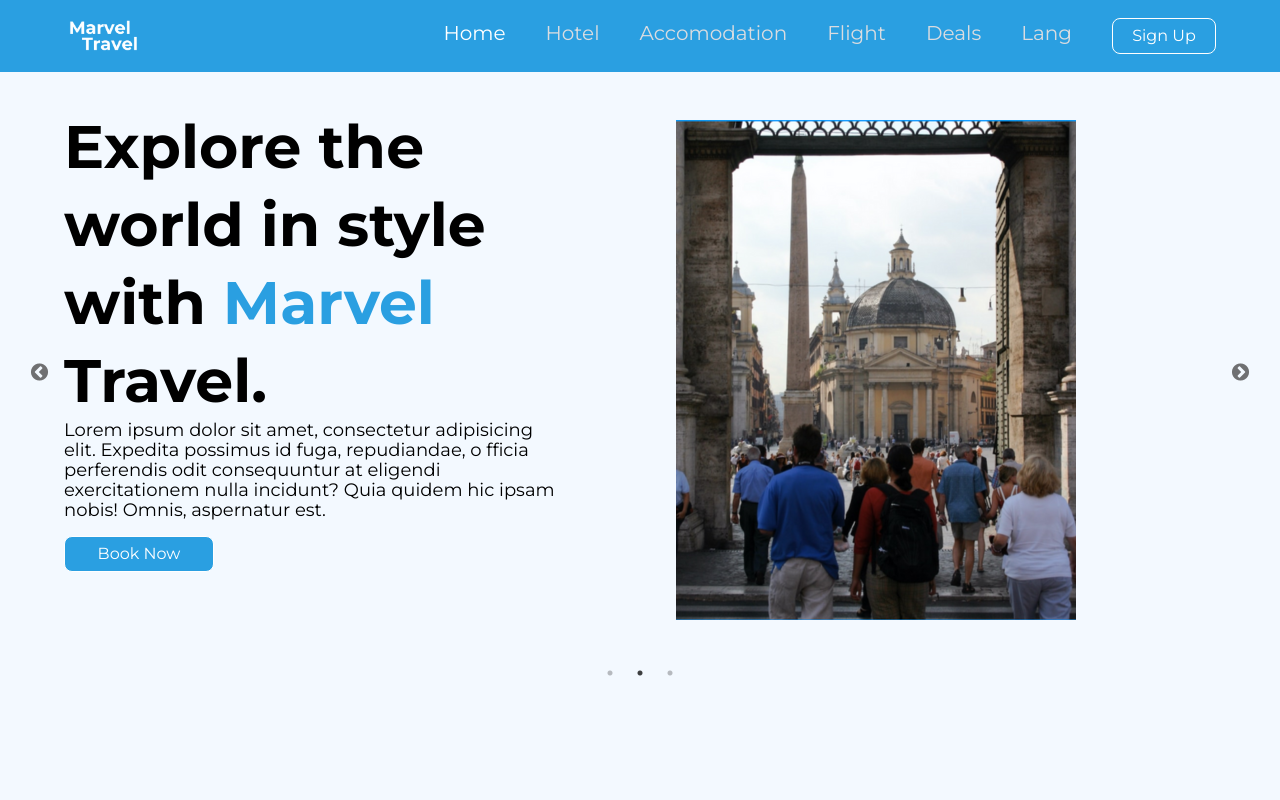
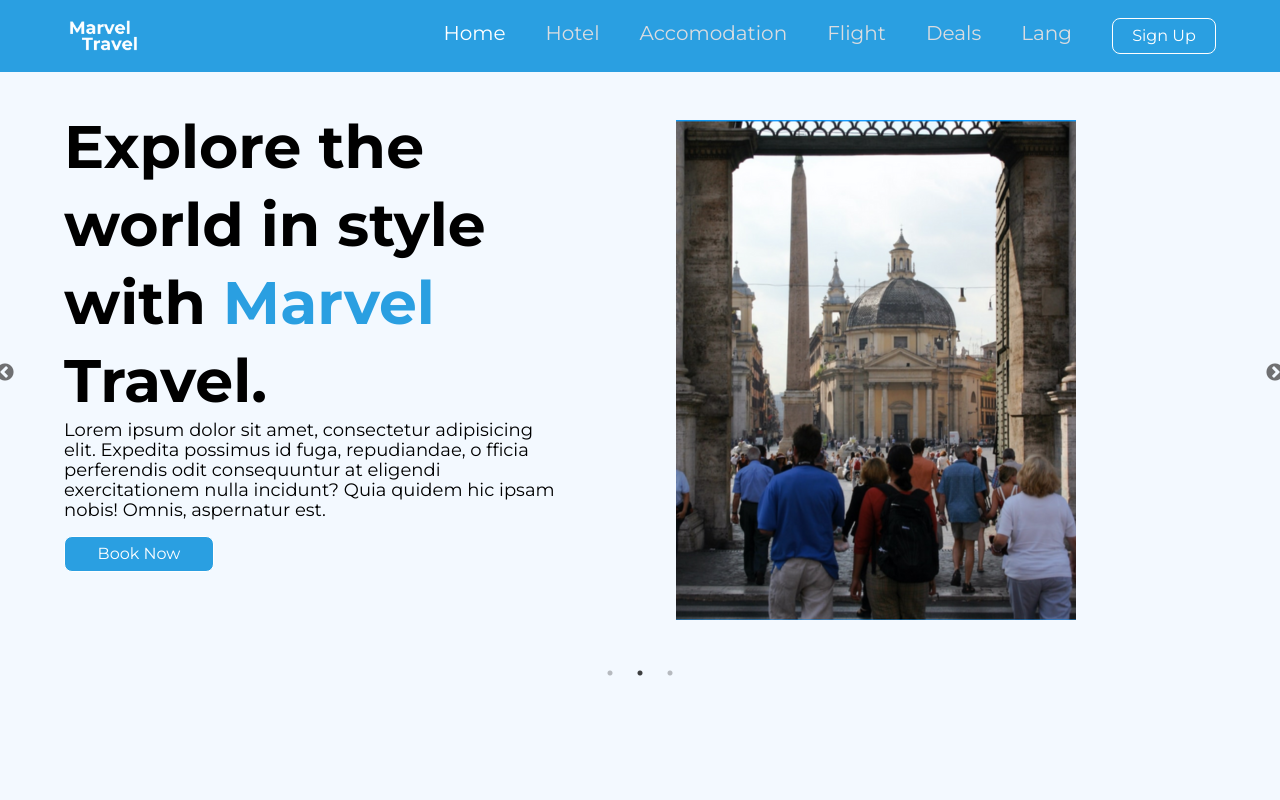
Before and after one commit to ugwuintech/the-nest-project, a React (Vite) app: page / in a window 1280 px wide. Shown: the top 800 px of the page. Built offline with nearby package versions, Linux system fonts and the light colour scheme.

Commit message:
fixed carousel buttons again

```diff
--- a/src/index.css
+++ b/src/index.css
@@ -18,14 +18,14 @@
 } */
 
 .slick-prev {
-  left: -3% !important;
+  left: -6% !important;
 
   z-index: 1;
   cursor: pointer;
 }
 
 .slick-next {
-  right: -3% !important;
+  right: -6% !important;
 
   z-index: 1;
   cursor: pointer;
```
